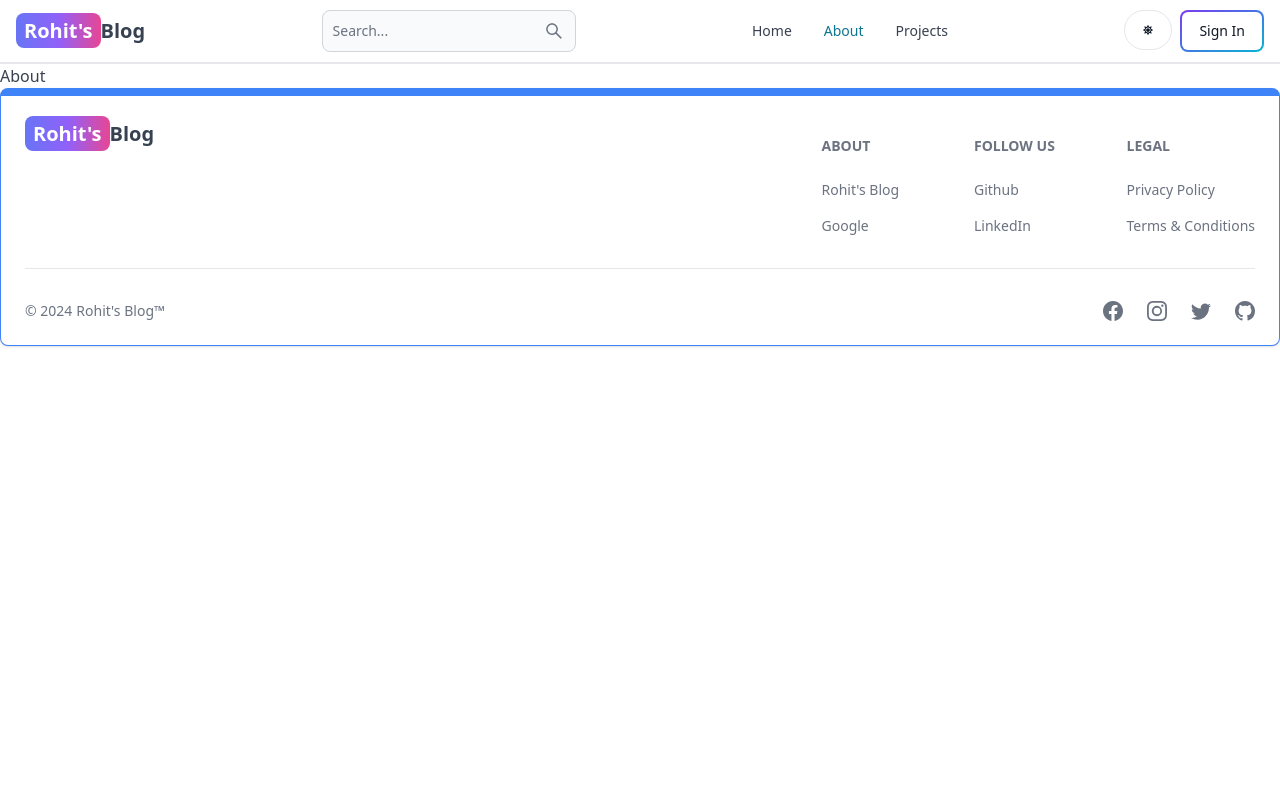
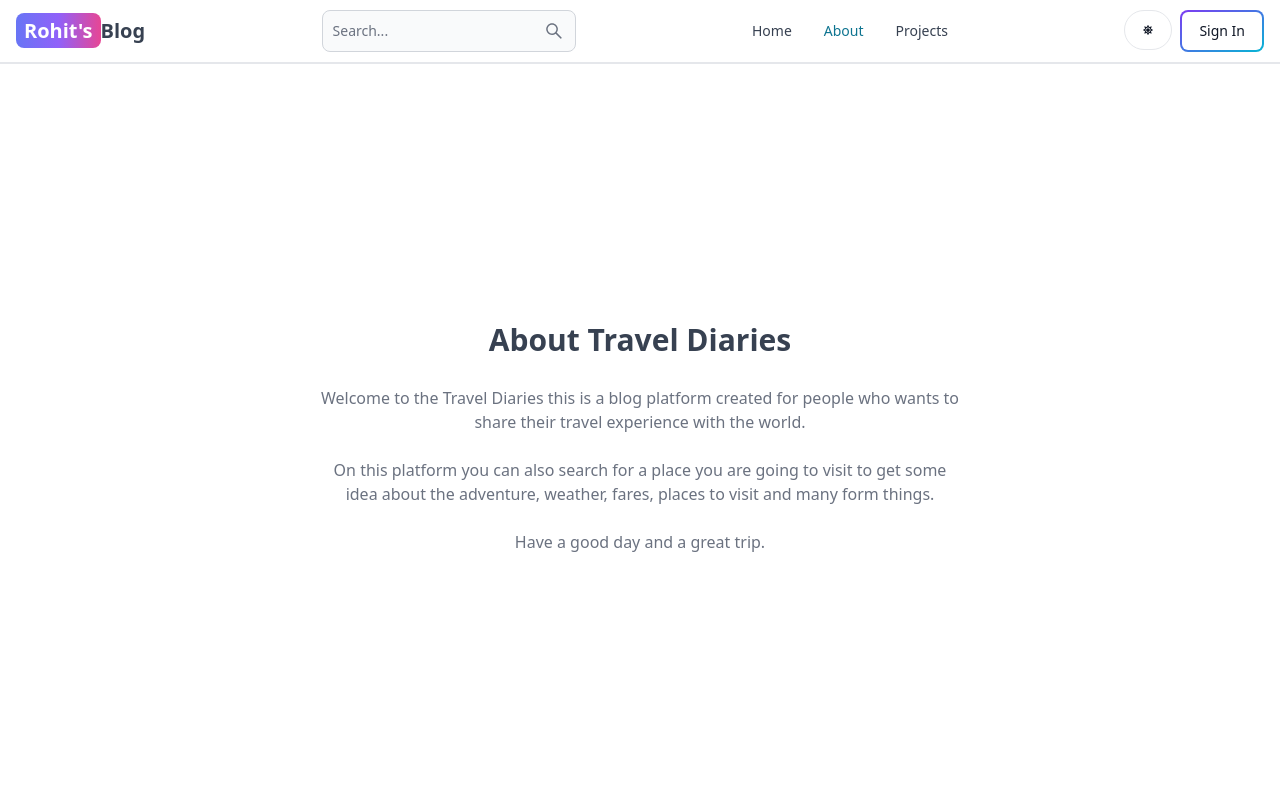
Before and after one commit to Rohit-dayal/TravelDiaries, a React (Vite) app in the folder client/: page /about in a window 1280 px wide. Shown: the top 800 px of the page. Built offline with nearby package versions, Linux system fonts and the light colour scheme; no server answers.

Commit message:
complete about page

```diff
--- a/client/src/Pages/About.jsx
+++ b/client/src/Pages/About.jsx
@@ -1,7 +1,25 @@
-import React from 'react'
+import React from "react";
 
 export default function About() {
   return (
-    <div>About</div>
-  )
+    <div className="min-h-screen flex justify-center items-center">
+      <div className="max-w-2xl mx-auto p-3 text-center mb-20">
+        <h1 className="text-3xl font font-semibold text-center my-7">
+          About Travel Diaries
+        </h1>
+        <div className="text-md text-gray-500 flex flex-col gap-6">
+          <p>
+            Welcome to the Travel Diaries this is a blog platform created for
+            people who wants to share their travel experience with the world.
+          </p>
+          <p>
+            On this platform you can also search for a place you are going to
+            visit to get some idea about the adventure, weather, fares, places to
+            visit and many form things.
+          </p>
+          <p>Have a good day and a great trip.</p>
+        </div>
+      </div>
+    </div>
+  );
 }
```
